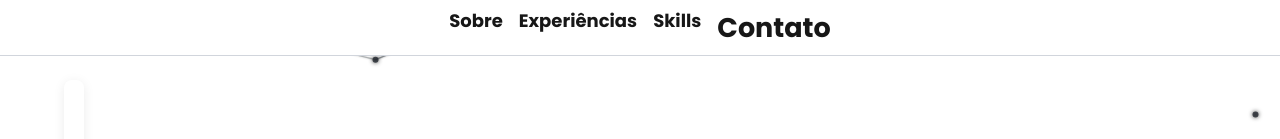
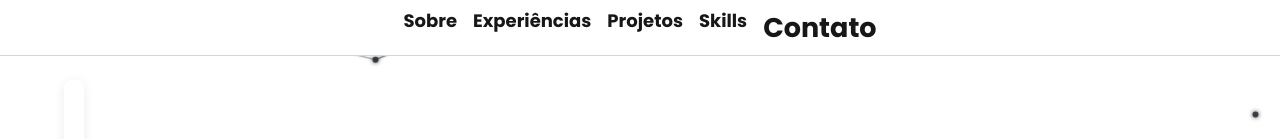
Before and after one commit to Pedrohfzip/portifolio, a Next.js app in the folder portifolio/: page / in a window 1280 px wide. Shown: the top 139 px of the page. Built offline with nearby package versions, Linux system fonts and the light colour scheme.

Commit message:
fix: simplify skill level styling in SkillsSection component

```diff
--- a/portifolio/src/app/components/Navbar.tsx
+++ b/portifolio/src/app/components/Navbar.tsx
@@ -22,12 +22,12 @@ export default function Navbar() {
             className={activeSection === "next-section" ? "navbar-active text-[var(--foreground)] dark:text-[var(--foreground)]" : "text-[var(--foreground)] dark:text-[var(--foreground)]"}
           >Experiências</a>
         </li>
-        {/* <li>
+        <li>
           <a
             href="#projeto"
             className={activeSection === "projeto" ? "navbar-active text-[var(--foreground)] dark:text-[var(--foreground)]" : "text-[var(--foreground)] dark:text-[var(--foreground)]"}
           >Projetos</a>
-        </li> */}
+        </li>
         <li>
           <a
             href="#skills"
--- a/portifolio/src/app/components/ProjetosSection.tsx
+++ b/portifolio/src/app/components/ProjetosSection.tsx
@@ -31,7 +31,12 @@ export default function ProjetosSection() {
     }, [isInView, dispatch]);
 
     return (
-        <section ref={localRef} id="projeto" className="w-screen h-screen flex flex-col items-center justify-center bg-transparent py-4 md:py-10 snap-center overflow-y-auto z-11">
+        <section ref={localRef} id="projeto" className="w-screen h-screen flex flex-col items-center justify-center py-4 md:py-10 snap-center overflow-y-auto z-11 relative bg-[var(--background)] text-[var(--foreground)] dark:bg-[var(--background)] dark:text-[var(--foreground)]">
+            {/* Overlay de reforma/construção */}
+            <div className="absolute inset-0 flex flex-col items-center justify-center z-30 pointer-events-none bg-[var(--background)]/80 dark:bg-[var(--background)]/80">
+                <span className="text-3xl md:text-4xl font-bold text-yellow-400 mb-2 animate-pulse">🚧 Em construção 🚧</span>
+                <span className="text-lg md:text-xl text-[var(--foreground)] dark:text-[var(--foreground)] opacity-90">Esta seção está em reforma.<br/>Em breve novos projetos!</span>
+            </div>
 
             {/* Título centralizado só no mobile */}
             {!isDesktop && (
@@ -41,17 +46,16 @@ export default function ProjetosSection() {
             )}
 
             <div className="grid grid-cols-1 md:grid-cols-3 gap-6 w-full max-w-5xl px-4 z-10">
-
                 {projetos.map((projeto, idx) => (
                     <motion.div
                         key={projeto.id}
-                        className="bg-[#171717] rounded-xl shadow-lg flex flex-col items-center justify-center h-48 md:h-56 transition-transform hover:scale-105 border border-gray-700"
+                        className="rounded-xl shadow-lg flex flex-col items-center justify-center h-48 md:h-56 transition-transform hover:scale-105 border border-gray-300 dark:border-gray-700 bg-white dark:bg-[#171717]"
                         initial={{ x: 200, opacity: 0 }}
                         animate={isInView ? { x: 0, opacity: 1 } : { x: 50, opacity: 0 }}
                         transition={{ duration: 0.9, ease: "easeOut", delay: idx * 0.15 }}
                     >
                         <span className="text-xl font-semibold text-white mb-2">{projeto.nome}</span>
-                        <span className="text-gray-400">Em breve...</span>
+                        <span className="text-gray-600 dark:text-gray-400">Em breve...</span>
                     </motion.div>
                 ))}
             </div>
--- a/portifolio/src/app/components/SkillsSection.tsx
+++ b/portifolio/src/app/components/SkillsSection.tsx
@@ -61,9 +61,7 @@ export default function SkillsSection() {
                   <span className="mb-1 text-2xl opacity-80">{skill.icon}</span>
                   <span className="font-medium text-sm mb-1">{skill.name}</span>
                   <span className={`text-xs px-2 py-1 rounded opacity-80
-                    ${skill.level === "Avançado" ? "bg-green-700 dark:bg-green-600 text-white" :
-                      skill.level === "Intermediário" ? "bg-yellow-700 dark:bg-yellow-500 text-white" :
-                      "bg-gray-700 dark:bg-gray-400 text-white dark:text-black"}
+                    ${"bg-green-700 dark:bg-green-600 text-white"}
                   `}>{skill.level}</span>
                 </motion.div>
               ))}
--- a/portifolio/src/app/page.tsx
+++ b/portifolio/src/app/page.tsx
@@ -16,7 +16,7 @@ import LoadingScreen from "./components/LoadingScreen";
 const sections = [
   { id: "header", label: "Home" },
   { id: "next-section", label: "Experiências" },
-  // { id: "projeto", label: "Projetos" },
+  { id: "projeto", label: "Projetos" },
   { id: "skills", label: "Skills" },
   { id: "footer", label: "footer" },
 ];
@@ -154,7 +154,7 @@ export default function Home() {
         <Navbar />
         <Header showAltParticles={activeSection} />
         <ExperienciasSection sectionRef={sectionRef} />
-        {/* <ProjetosSection /> */}
+        <ProjetosSection />
         <SkillsSection />
         <Footer />
       </div>
```
